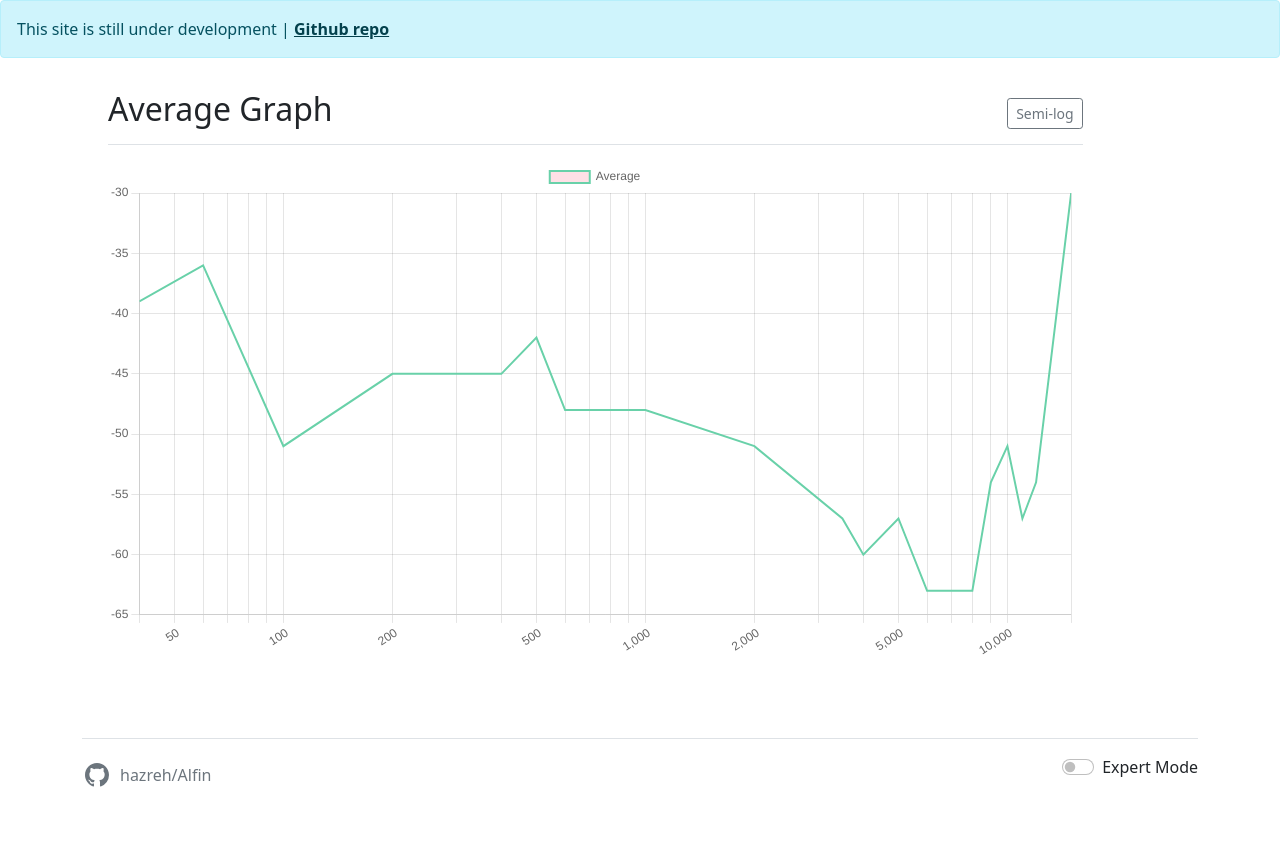
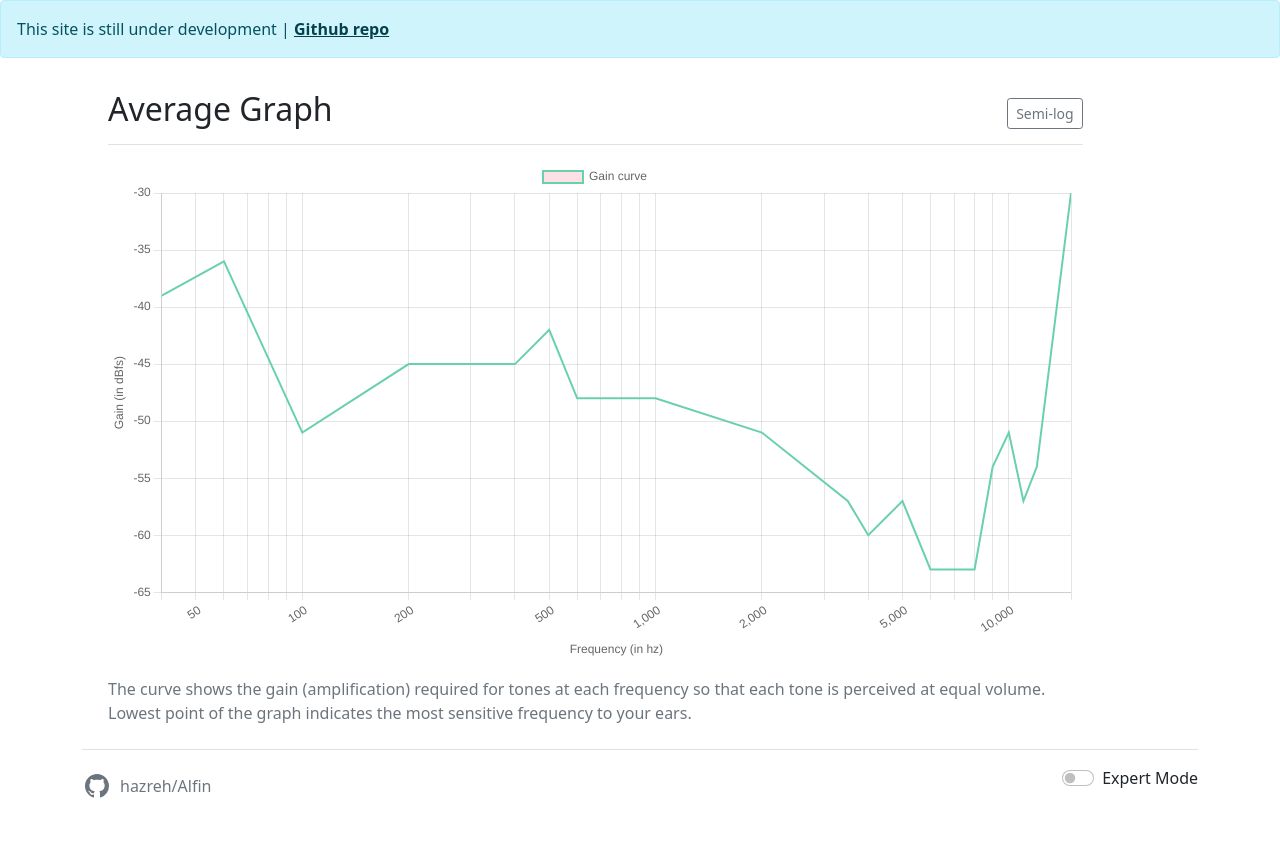
Before and after one commit to HaZoru/audiometry, a Flask app: page /results in a window 1280 px wide. Shown: the part 64-910 px from the top of the page. Before the commit the page ends 851 px from the top, so only its background shows below. Run offline with Flask 2, Linux system fonts and the light colour scheme; data that the repository does not hold is empty; some libraries are stand-ins or nearby versions.

Commit message:
add few labels to graph

```diff
--- a/static/results.js
+++ b/static/results.js
@@ -5,7 +5,7 @@ var myChart = new Chart(ctx, {
     labels: f,
     datasets: [
       {
-        label: "Average",
+        label: "Gain curve",
         data: dbfs,
         lineTension: 0,
         backgroundColor: [
@@ -26,10 +26,21 @@ var myChart = new Chart(ctx, {
         type: "logarithmic",
         min: 40,
         max: 15000,
+        title: {
+          display: true,
+          text: "Frequency (in hz)",
+        },
+      },
+      y: {
+        display: true,
+        title: {
+          display: true,
+          text: "Gain (in dBfs)",
+        },
       },
     },
     legend: {
-      display: false,
+      display: true,
     },
     elements: {
       point: {
--- a/templates/results.html
+++ b/templates/results.html
@@ -16,6 +16,9 @@
     <div class="table-responsive">
         <canvas id="myChart" style="height:300px" class="table"></canvas>
     </div>
+    <p class="text-muted">The curve shows the gain (amplification) required for tones at each frequency so that each
+        tone is perceived at equal volume. Lowest point of the graph indicates the most sensitive frequency to your
+        ears.</p>
 </main>
 {% endblock %}
 {% block script %}
```
